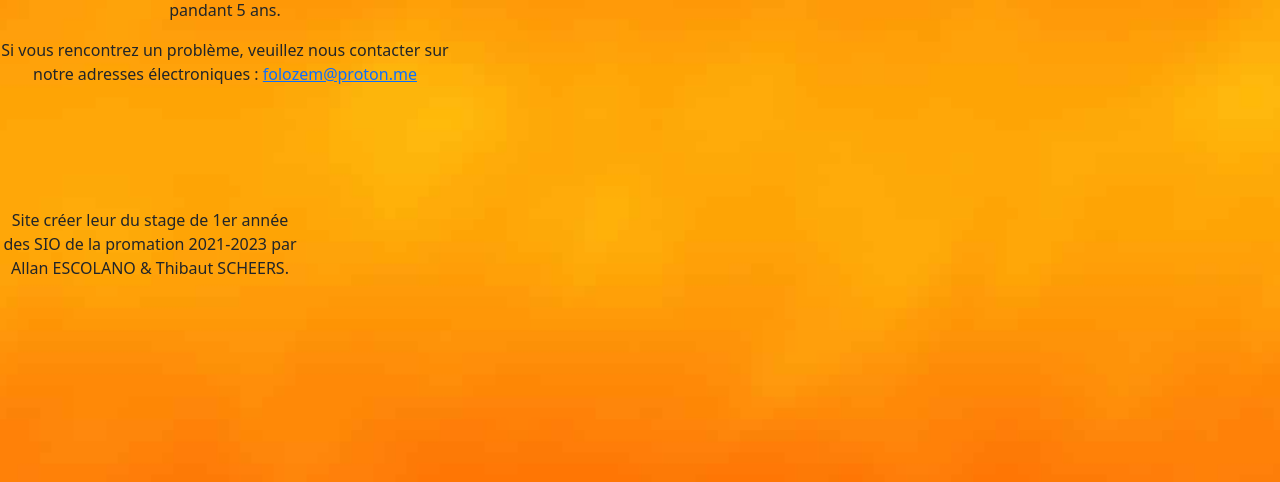
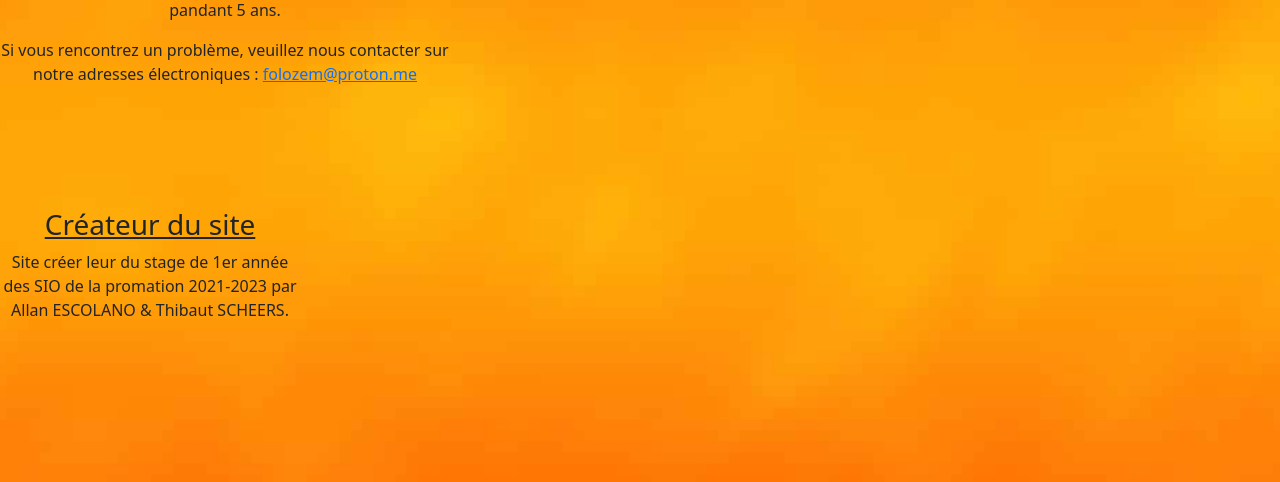
Before and after one commit to thibautscheers/FOLOZEM, a PHP site: page /page/information.php in a window 1280 px wide. Shown: the part 292-774 px from the top of the page. Run offline with PHP 8.4, Linux system fonts and the light colour scheme.

Commit message:
Update information.php

```diff
--- a/page/information.php
+++ b/page/information.php
@@ -45,6 +45,7 @@
         <p> Pour importer un fichier CSV, il faut d'abord le prendre de parcoursup puis l'importer sur le site à partir de la page Importation, puis le site fait le reste pour vous.</p>
     </div>
     <div id="créateur">
+    <h3 class="text-decoration-underline">Créateur du site</h3>
         <p >Site créer leur du stage de 1er année des SIO de la promation 2021-2023 par Allan ESCOLANO & Thibaut SCHEERS.
         </p>
 
```
